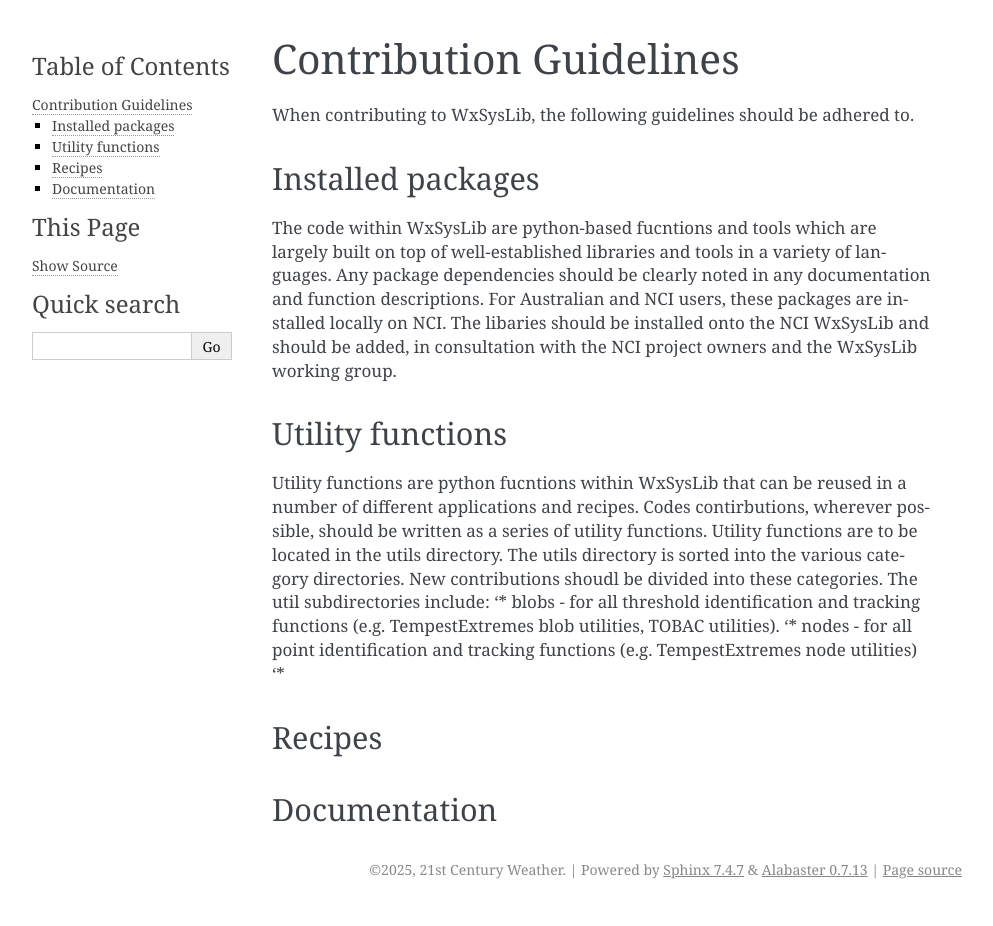
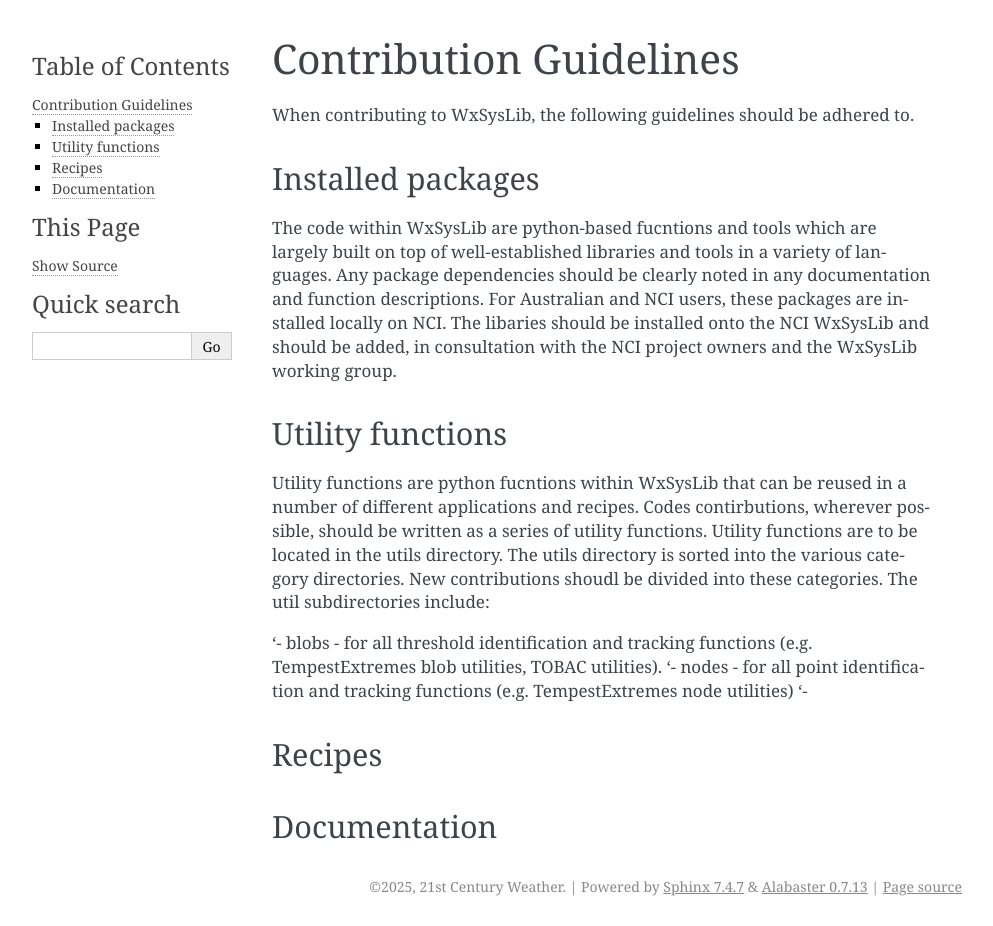
Before and after one commit to andrewbrown31/WxSysLib, a Sphinx documentation site: the page built from docs/contributing.rst, in a window 1280 px wide. Shown: the whole page, without its empty margins (148-1141 px from the left). Built offline with Sphinx 7.4.7, drawn with Linux system fonts in a browser that asks for light colours.

```diff
--- a/docs/contributing.rst
+++ b/docs/contributing.rst
@@ -10,9 +10,10 @@ The code within WxSysLib are python-based fucntions and tools which are largely
 Utility functions
 -----------------
 Utility functions are python fucntions within WxSysLib that can be reused in a number of different applications and recipes. Codes contirbutions, wherever possible, should be written as a series of utility functions. Utility functions are to be located in the utils directory. The utils directory is sorted into the various category directories. New contributions shoudl be divided into these categories. The util subdirectories include:
-'* blobs - for all threshold identification and tracking functions (e.g. TempestExtremes blob utilities, TOBAC utilities).
-'* nodes - for all point identification and tracking functions (e.g. TempestExtremes node utilities)
-'*
+
+'- blobs - for all threshold identification and tracking functions (e.g. TempestExtremes blob utilities, TOBAC utilities).
+'- nodes - for all point identification and tracking functions (e.g. TempestExtremes node utilities)
+'-
 
 Recipes
 -------
```
